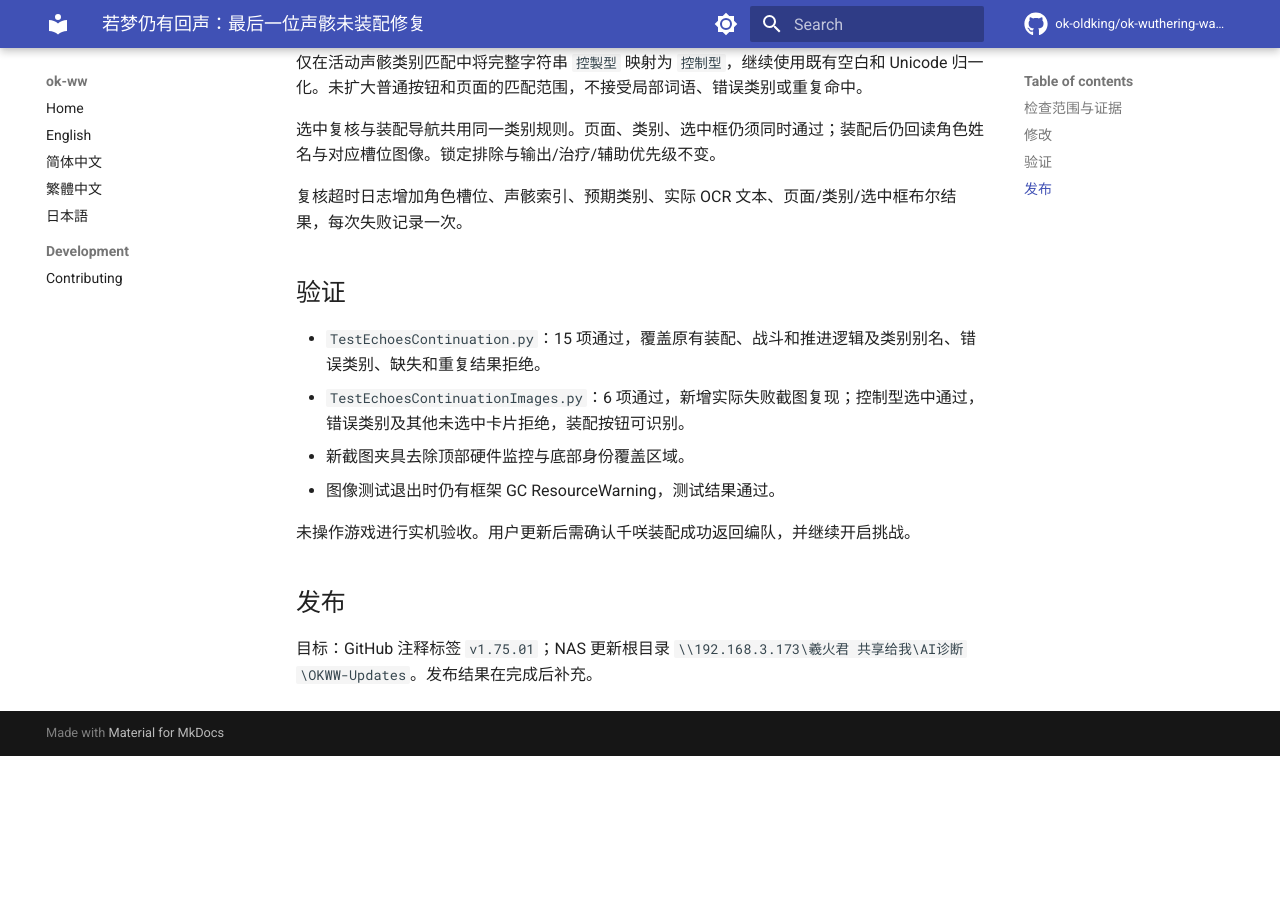
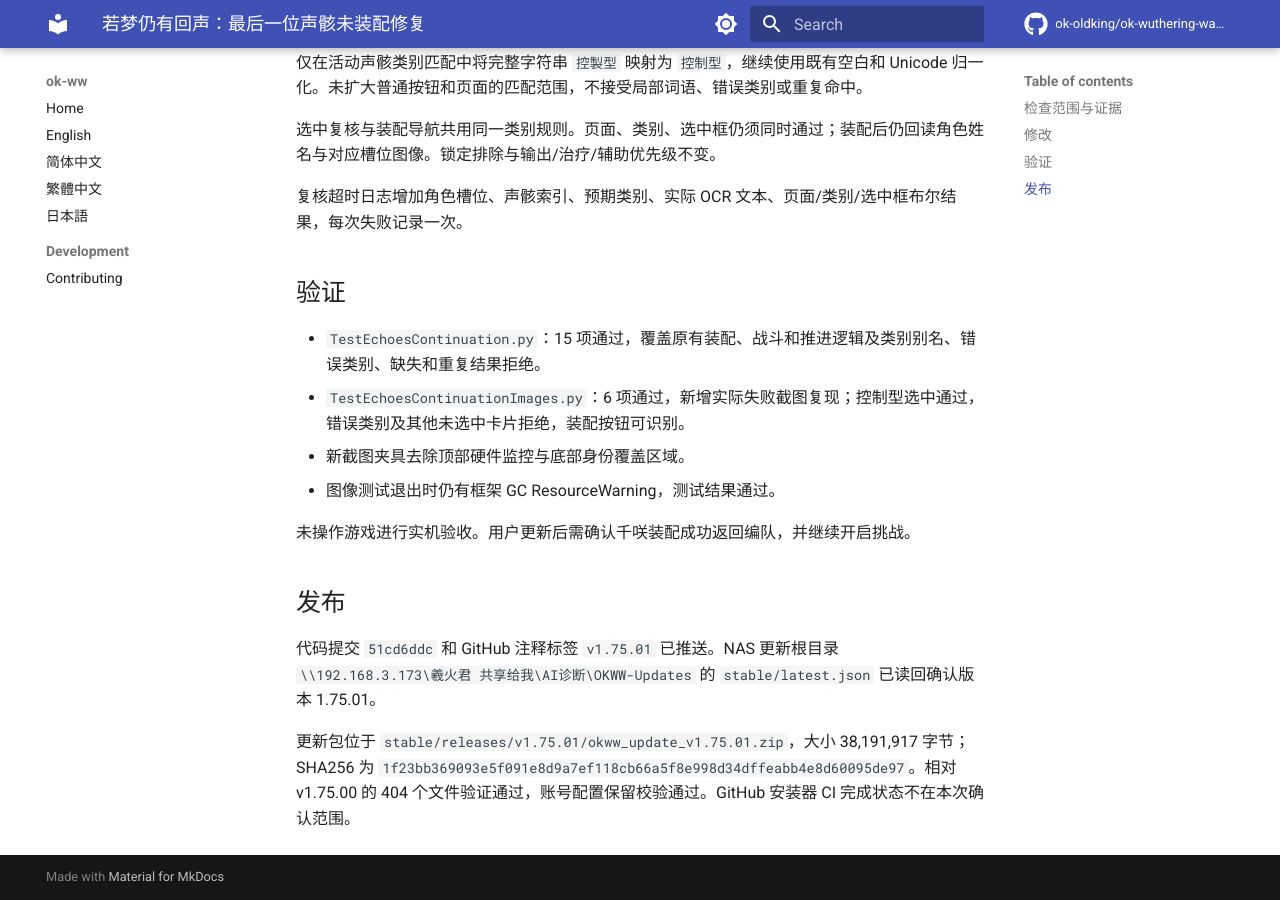
Before and after one commit to xihuojun2020-tech/okww-custom, an MkDocs documentation site: the page built from docs/reviews/2026-09-15-echoes-support-category-fix.md, in a window 1280 px wide and 900 px high, scrolled down 600 px. Built offline with MkDocs 1.6.1 and Material for MkDocs 9.7.7, drawn with Linux system fonts in a browser that asks for light colours; comment, search, counter and statistics services are not loaded; before the commit the page ends 1356 px from its top, so only the background shows below that.

Commit message:
docs: record support OCR fix publication

```diff
--- a/docs/reviews/2026-09-15-echoes-support-category-fix.md
+++ b/docs/reviews/2026-09-15-echoes-support-category-fix.md
@@ -29,4 +29,6 @@
 
 ## 发布
 
-目标：GitHub 注释标签 `v1.75.01`；NAS 更新根目录 `\\192.168.3.173\羲火君 共享给我\AI诊断\OKWW-Updates`。发布结果在完成后补充。
+代码提交 `51cd6ddc` 和 GitHub 注释标签 `v1.75.01` 已推送。NAS 更新根目录 `\\192.168.3.173\羲火君 共享给我\AI诊断\OKWW-Updates` 的 `stable/latest.json` 已读回确认版本 1.75.01。
+
+更新包位于 `stable/releases/v1.75.01/okww_update_v1.75.01.zip`，大小 38,191,917 字节；SHA256 为 `1f23bb369093e5f091e8d9a7ef118cb66a5f8e998d34dffeabb4e8d60095de97`。相对 v1.75.00 的 404 个文件验证通过，账号配置保留校验通过。GitHub 安装器 CI 完成状态不在本次确认范围。
```
